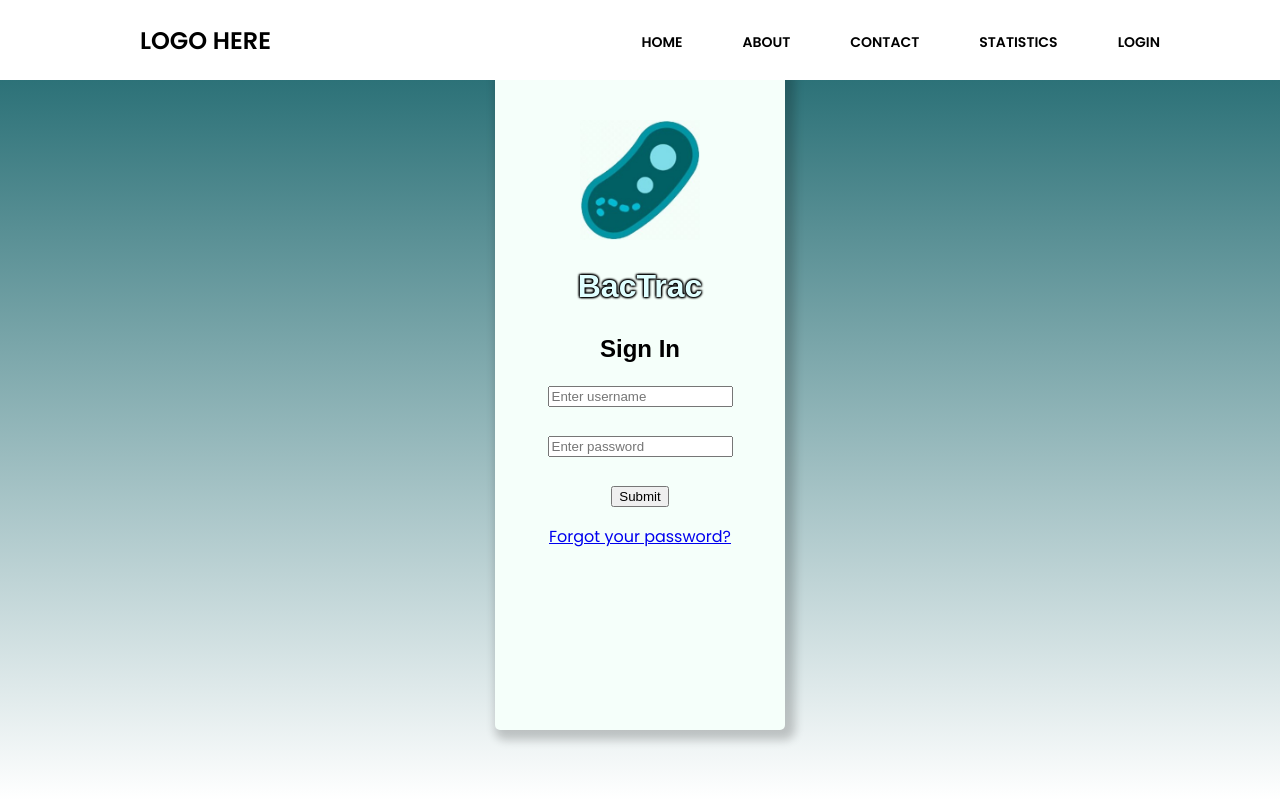
After one commit to A-Bergfeldt/BacTrack, a PHP site: page /login_mina.php in a window 1280 px wide. The commit adds this page. Run offline with PHP 8.4, Linux system fonts and the light colour scheme.

Commit message:
testing new login page

```diff
--- a/login.php
+++ b/login.php
@@ -90,10 +90,10 @@
                     $_SESSION["user_id"] = $input_username;
 
                     if ($user_role['role_id'] == 1) {
-                        header("Location: sample_input/sample_form.php");
+                        header("Location: doctor_page.php");
                     }
                     if ($user_role['role_id'] == 2) {
-                        header("Location: results_input/results_form.php");
+                        header("Location: labtech_page.php");
                     }
                     if ($user_role['role_id'] == 3) {
                         header("Location: home_page.php");
--- /dev/null
+++ b/login_mina.php
@@ -0,0 +1,115 @@
+<!DOCTYPE html>
+<html>
+<head>
+    <title>Mina Login Page</title>
+    <link rel="stylesheet" href="https://fonts.googleapis.com/css2?family=Poppins:wght@300;400;500;600&display=swap">
+    <link rel="stylesheet" href="style_sheet.css">
+    <style>
+        .login-container {
+            background-color: MintCream;
+            border-radius: 5px;
+            box-shadow: 5px 5px 10px 5px rgba(0,0,0,0.2);
+            width: 250px; /* Adjusted container width */
+            height: 70vh;
+
+            padding: 50px 20px; /* Adjusted padding */
+            justify-content: flex-end;
+            text-align: center; /* Center-align text within the container */
+
+        }
+        .login-image {
+            margin-top: 0px; /* Adjust this margin to move the image higher */
+        }
+        h2 {
+            margin-top: 30px; /* Add top margin to move the text down */
+        }
+        label {
+            display: block; /* Display labels as blocks */
+            margin-bottom: 10px; /* Add some space between labels */
+            text-align: bottom; /* Left-align label text */
+        }
+
+        /* Rest of your styles... */
+    </style>
+</head>
+
+<body>
+    <nav>
+        <div class="logo">Logo here</div>
+        <ul>
+            <li><a href ="home_page.php">Home</a></li>
+            <li><a href ="about_page.php">About</a></li>
+            <li><a href ="contact_page.php">Contact</a></li>
+            <li><a href ="statistics_page.php">Statistics</a></li>
+            <li><a href ="login.php">Login</a></li>
+        </ul>
+    </nav>
+
+    <div class="slides slide1">
+        <div class="login-container">
+            <img src="login_logo.jpg" alt="Desktop Image" width="120" height="120">
+            <h1 style="color: LightCyan; text-shadow: -1px -1px 2px #000, 1px -1px 2px #000, -1px 1px 2px #000, 1px 1px 2px #000; font-family: Arial, sans-serif; font-weight: bold;">BacTrac</h1>
+            <h2 style="font-family: Arial, sans-serif;">Sign In</h2> <!-- Removed the unnecessary <label> tags -->
+
+            <form method="post">
+                <input type='text' name="username" placeholder="Enter username"/><br><br>
+                <input type='password' name="password" placeholder="Enter password"/><br><br>
+                <input type="submit" name="submit" value="Submit"/>
+                <p> <a href="forgot_password.php">Forgot your password?</a></p>
+            </form>
+
+            <?php
+                session_start();
+                include "db_connection.php";
+
+                $servername = "localhost";
+                $db_username = "root";
+                $db_password = "root";
+                $db_name = "bactrack";
+                $link = mysqli_connect($servername, $db_username, $db_password, $db_name);
+
+                if (mysqli_connect_error()) {
+                    die("Connection failed: " . mysqli_connect_error());
+                }
+
+                if(isset($_POST["submit"])) {
+                    // Use prepared statements with parameterized queries
+                    $input_username = $_POST["username"];
+                    $input_password = $_POST["password"];
+
+                    $stmt = $link->prepare("SELECT hashed_password FROM users WHERE user_id = ?");
+                    $stmt->bind_param("s", $input_username);
+                    $stmt->execute();
+                    $result = $stmt->get_result();
+                    $user_database_password_hashed = $result->fetch_assoc();
+
+                    if ($user_database_password_hashed !== null && password_verify($input_password, $user_database_password_hashed['hashed_password'])) {
+                        // Redirect before sending any content
+                        $stmt = $link->prepare("SELECT role_id FROM users WHERE user_id = ?");
+                        $stmt->bind_param("s", $input_username);
+                        $stmt->execute();
+                        $result = $stmt->get_result();
+                        $user_role = $result->fetch_assoc();
+                        $_SESSION["role_id"] = $user_role;
+                        $_SESSION["user_id"] = $input_username;
+
+                        if ($user_role['role_id'] === 1) {
+                            header("Location: doctor_page.php");
+                        }
+                        if ($user_role['role_id'] === 2) {
+                            header("Location: labtech_page.php");
+                        }
+
+                        exit();
+                    }
+                    else {
+                        // Output error message after the header call
+                        echo "Login failed. Try again.";
+                        exit();
+                    }
+                }
+            ?>
+        </div>
+    </div>
+</body>
+</html>
```
